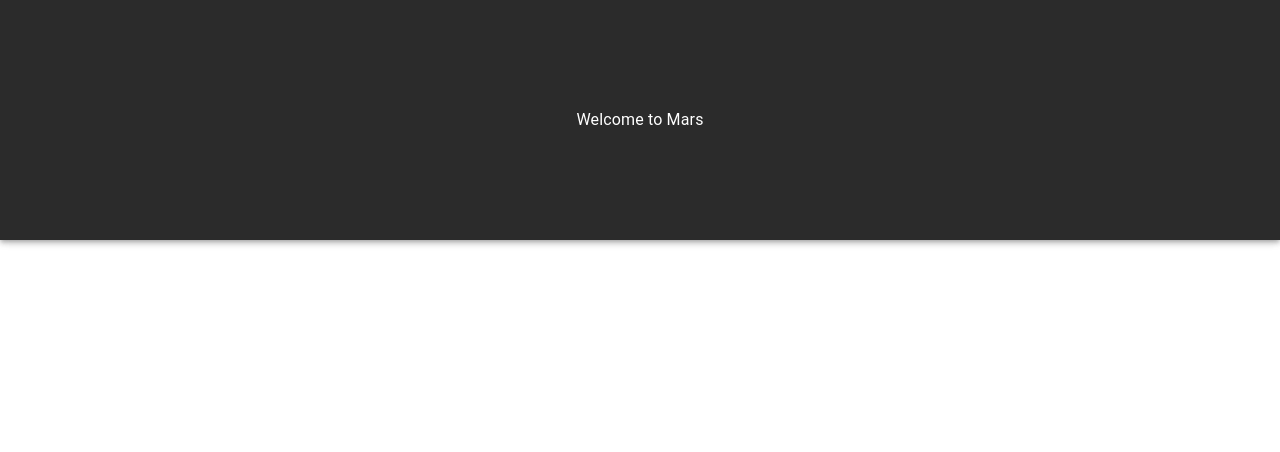
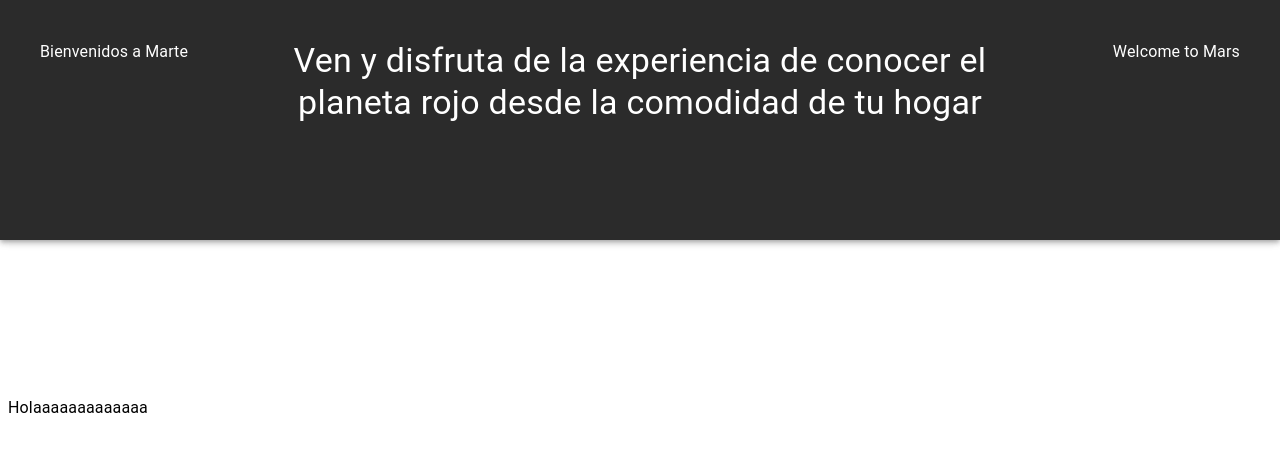
Before and after one commit to Carlos199818/technical-test, a React (Vite) app: page / in a window 1280 px wide. Shown: the top 452 px of the page. Built offline with nearby package versions, Linux system fonts and the light colour scheme.

Commit message:
navbar creado

```diff
--- a/src/App.tsx
+++ b/src/App.tsx
@@ -1,24 +1,29 @@
 // import reactLogo from './assets/react.svg'
 
-import { AppBar, Typography } from "@mui/material"
+import { Box, Typography } from "@mui/material"
+import { Navbar } from "./components"
 
 function App() {
 
   return (
-    <AppBar
-      sx={{
-        backgroundColor: "#2b2b2b",
-        display: "flex",
-        justifyContent: "center",
-        alignItems: "center",
-        height: "240px",
-      }}
-    >
-      <Typography>
-        Welcome to Mars
-      </Typography>
+    <Box sx={{
+      display: "block",
+    }}>
 
-    </AppBar>
+      <Box>
+        <Navbar />
+      </Box>
+
+      <Box
+        sx={{
+          height: "100vh",
+          display: "flex",
+          alignItems: "center",
+        }}
+      >
+        <Typography>Holaaaaaaaaaaaaa</Typography>
+      </Box>
+    </Box>
   )
 }
 
--- /dev/null
+++ b/src/components/index.ts
@@ -0,0 +1,4 @@
+
+
+
+export { default as Navbar } from "./navbar"
--- /dev/null
+++ b/src/components/navbar.tsx
@@ -0,0 +1,35 @@
+import { AppBar, Grid, Typography } from "@mui/material"
+
+
+export default function Navbar() {
+
+    return (
+        <AppBar
+            sx={{
+                backgroundColor: "#2b2b2b",
+                height: "240px",
+            }}
+        >
+            <Grid container sx={{ p: 5 }}>
+
+                <Grid size={2}>
+                    <Typography>
+                        Bienvenidos a Marte
+                    </Typography>
+                </Grid>
+                <Grid size={8} sx={{ textAlign: "center" }}>
+                    <Typography variant="h4">
+                        Ven y disfruta de la experiencia de conocer el planeta rojo desde la comodidad de tu hogar
+                    </Typography>
+                </Grid>
+                <Grid size={2} sx={{ textAlign: "right" }}>
+                    <Typography>
+                        Welcome to Mars
+                    </Typography>
+                </Grid>
+
+            </Grid>
+
+        </AppBar>
+    )
+}
```
